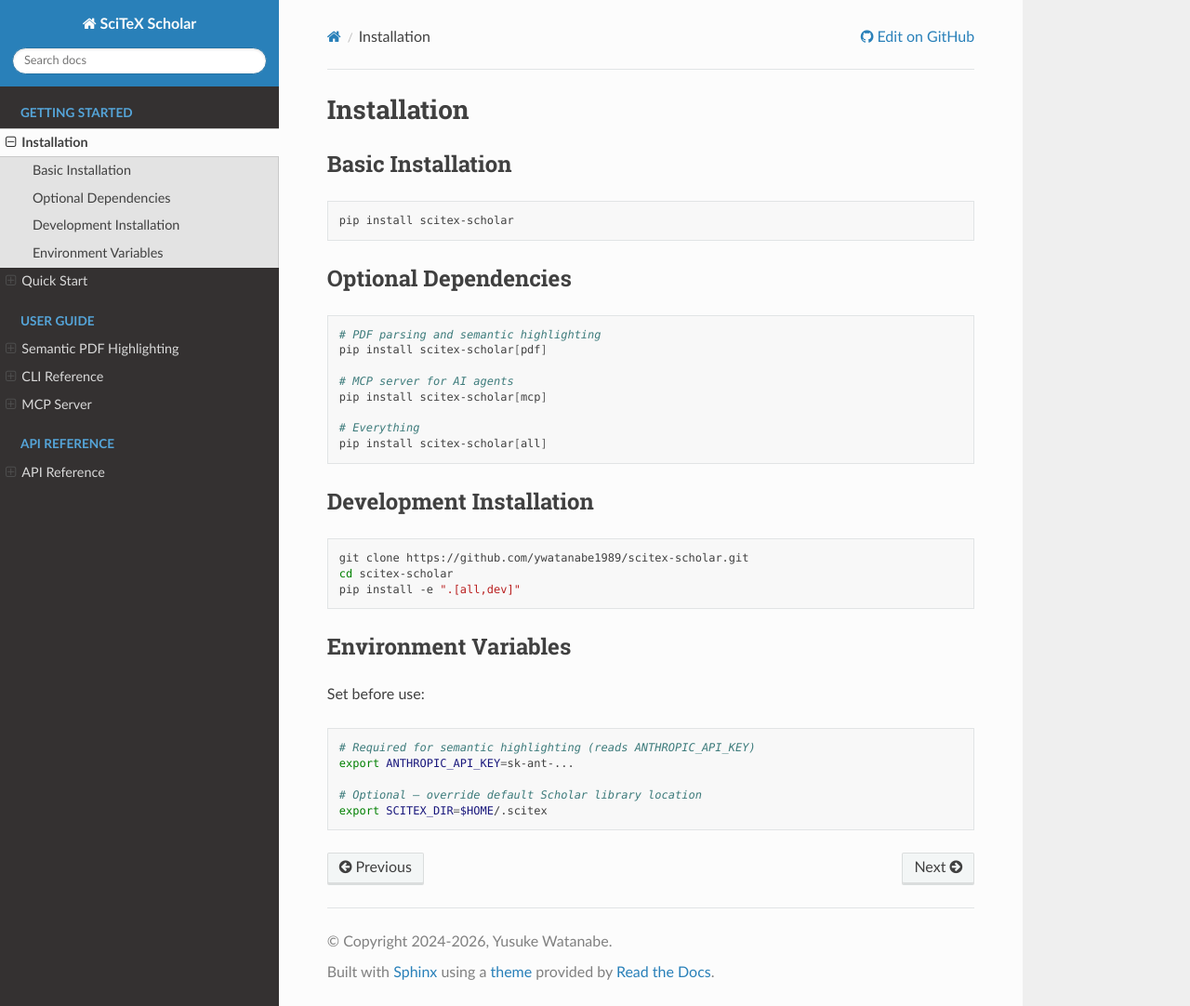
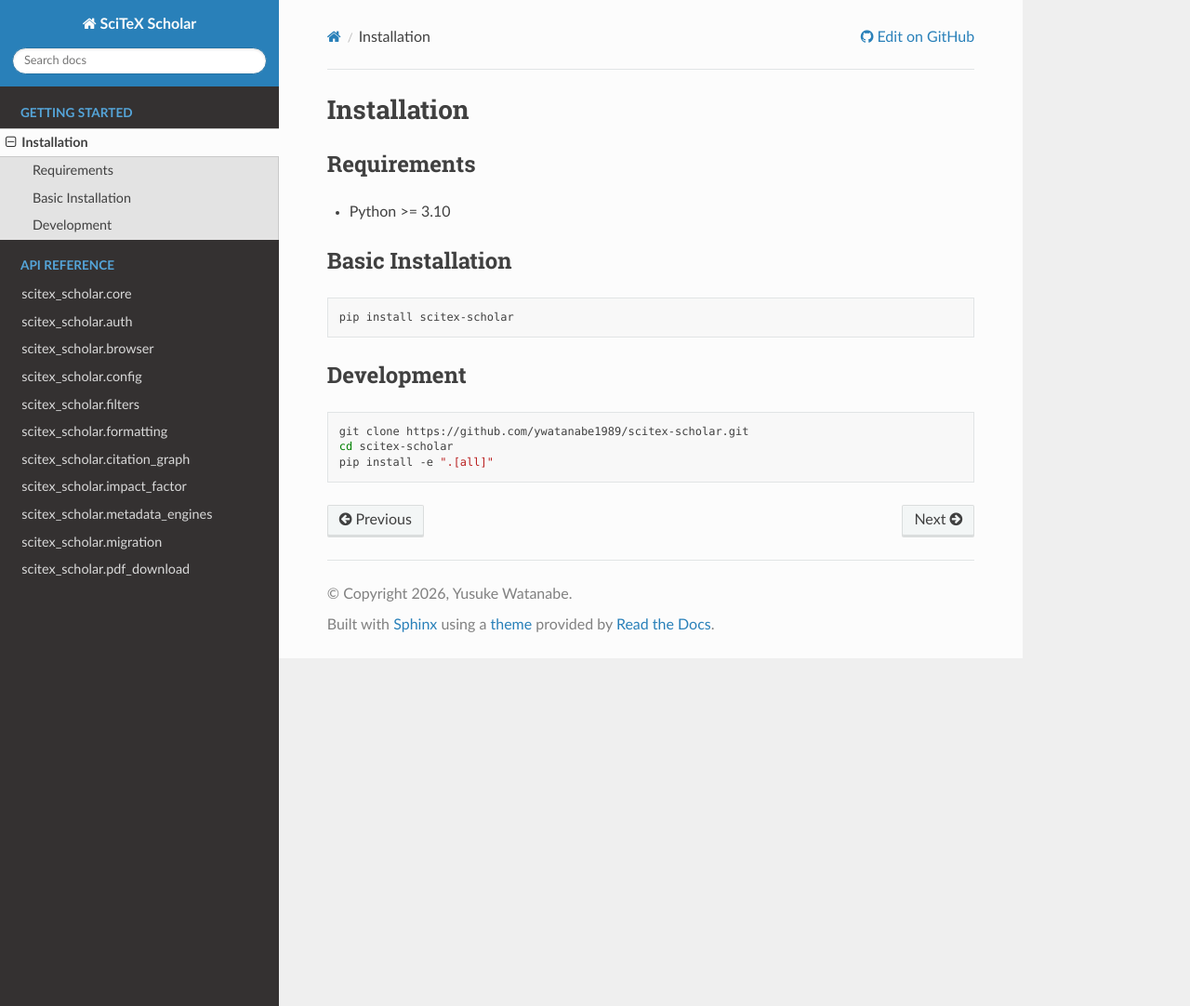
Before and after one commit to ywatanabe1989/scitex-scholar, a Sphinx documentation site: the page built from docs/sphinx/installation.rst, in a window 1280 px wide and 1082 px high. Shown: the whole window at 93% size. Built offline with Sphinx 7.4.7 and the Read the Docs theme 3.1.0, drawn with Linux system fonts in a browser that asks for light colours.

Commit message:
docs(rtd): onboard scitex-scholar to Read the Docs
Add .readthedocs.yaml + docs/sphinx/ scaffolding (conf.py, index.rst,
installation.rst, requirements.txt, api/*.rst). Builds clean locally
with sphinx-rtd-theme; autodoc_mock_imports covers heavy/optional deps.

```diff
--- /dev/null
+++ b/docs/sphinx/api/auth.rst
@@ -0,0 +1,7 @@
+scitex_scholar.auth
+===================
+
+.. automodule:: scitex_scholar.auth
+   :members:
+   :undoc-members:
+   :show-inheritance:
--- /dev/null
+++ b/docs/sphinx/api/browser.rst
@@ -0,0 +1,7 @@
+scitex_scholar.browser
+======================
+
+.. automodule:: scitex_scholar.browser
+   :members:
+   :undoc-members:
+   :show-inheritance:
--- /dev/null
+++ b/docs/sphinx/api/citation_graph.rst
@@ -0,0 +1,7 @@
+scitex_scholar.citation_graph
+=============================
+
+.. automodule:: scitex_scholar.citation_graph
+   :members:
+   :undoc-members:
+   :show-inheritance:
--- /dev/null
+++ b/docs/sphinx/api/config.rst
@@ -0,0 +1,7 @@
+scitex_scholar.config
+=====================
+
+.. automodule:: scitex_scholar.config
+   :members:
+   :undoc-members:
+   :show-inheritance:
--- /dev/null
+++ b/docs/sphinx/api/core.rst
@@ -0,0 +1,7 @@
+scitex_scholar.core
+===================
+
+.. automodule:: scitex_scholar.core
+   :members:
+   :undoc-members:
+   :show-inheritance:
--- /dev/null
+++ b/docs/sphinx/api/filters.rst
@@ -0,0 +1,7 @@
+scitex_scholar.filters
+======================
+
+.. automodule:: scitex_scholar.filters
+   :members:
+   :undoc-members:
+   :show-inheritance:
--- /dev/null
+++ b/docs/sphinx/api/formatting.rst
@@ -0,0 +1,7 @@
+scitex_scholar.formatting
+=========================
+
+.. automodule:: scitex_scholar.formatting
+   :members:
+   :undoc-members:
+   :show-inheritance:
--- /dev/null
+++ b/docs/sphinx/api/impact_factor.rst
@@ -0,0 +1,7 @@
+scitex_scholar.impact_factor
+============================
+
+.. automodule:: scitex_scholar.impact_factor
+   :members:
+   :undoc-members:
+   :show-inheritance:
--- /dev/null
+++ b/docs/sphinx/api/metadata_engines.rst
@@ -0,0 +1,7 @@
+scitex_scholar.metadata_engines
+===============================
+
+.. automodule:: scitex_scholar.metadata_engines
+   :members:
+   :undoc-members:
+   :show-inheritance:
--- /dev/null
+++ b/docs/sphinx/api/migration.rst
@@ -0,0 +1,7 @@
+scitex_scholar.migration
+========================
+
+.. automodule:: scitex_scholar.migration
+   :members:
+   :undoc-members:
+   :show-inheritance:
--- /dev/null
+++ b/docs/sphinx/api/pdf_download.rst
@@ -0,0 +1,7 @@
+scitex_scholar.pdf_download
+===========================
+
+.. automodule:: scitex_scholar.pdf_download
+   :members:
+   :undoc-members:
+   :show-inheritance:
--- a/docs/sphinx/conf.py
+++ b/docs/sphinx/conf.py
@@ -1,7 +1,4 @@
-"""Sphinx configuration for SciTeX Scholar documentation.
-
-See https://www.sphinx-doc.org/en/master/usage/configuration.html
-"""
+"""Sphinx configuration for scitex-scholar documentation."""
 
 import os
 import sys
@@ -11,7 +8,7 @@
 # -- Project information -----------------------------------------------------
 
 project = "SciTeX Scholar"
-copyright = "2024-2026, Yusuke Watanabe"
+copyright = "2026, Yusuke Watanabe"
 author = "Yusuke Watanabe"
 
 try:
@@ -44,18 +41,8 @@
     "exclude-members": "__weakref__",
 }
 
-# Optional deps that should not block RTD if missing on the build image.
-autodoc_mock_imports = [
-    "anthropic",
-    "pymupdf",
-    "fitz",
-    "playwright",
-    "mcp",
-    "fastmcp",
-    "scitex",
-    "scitex_browser",
-    "scitex_repro",
-]
+# Mock optional / heavy deps so autodoc never fails on missing imports.
+autodoc_mock_imports = ['mcp', 'playwright', 'aiohttp', 'pymupdf', 'fitz', 'bs4', 'beautifulsoup4', 'bibtexparser', 'feedparser', 'httpx', 'nest_asyncio', 'pandas', 'pydantic', 'yaml', 'requests', 'sql_manager', 'sqlalchemy', 'tenacity', 'tqdm', 'scitex', 'scitex_io', 'scitex_browser', 'scitex_logging']
 
 autosummary_generate = True
 
@@ -93,7 +80,6 @@
 }
 
 html_static_path = ["_static"]
-html_logo = "../scitex-logo-banner.png"
 html_title = f"{project} v{release}"
 html_short_title = project
 
@@ -101,17 +87,9 @@
     "display_github": True,
     "github_user": "ywatanabe1989",
     "github_repo": "scitex-scholar",
-    "github_version": "main",
+    "github_version": "develop",
     "conf_py_path": "/docs/sphinx/",
 }
-
-# -- Intersphinx -------------------------------------------------------------
-
-intersphinx_mapping = {
-    "python": ("https://docs.python.org/3", None),
-}
-
-# -- MyST --------------------------------------------------------------------
 
 myst_enable_extensions = [
     "dollarmath",
@@ -124,3 +102,8 @@
     "substitution",
     "tasklist",
 ]
+
+intersphinx_mapping = {
+    "python": ("https://docs.python.org/3", None),
+    "numpy": ("https://numpy.org/doc/stable/", None),
+}
--- a/docs/sphinx/installation.rst
+++ b/docs/sphinx/installation.rst
@@ -1,5 +1,10 @@
 Installation
 ============
+
+Requirements
+------------
+
+- Python >= 3.10
 
 Basic Installation
 ------------------
@@ -8,38 +13,11 @@
 
    pip install scitex-scholar
 
-Optional Dependencies
----------------------
-
-.. code-block:: bash
-
-   # PDF parsing and semantic highlighting
-   pip install scitex-scholar[pdf]
-
-   # MCP server for AI agents
-   pip install scitex-scholar[mcp]
-
-   # Everything
-   pip install scitex-scholar[all]
-
-Development Installation
-------------------------
+Development
+-----------
 
 .. code-block:: bash
 
    git clone https://github.com/ywatanabe1989/scitex-scholar.git
    cd scitex-scholar
-   pip install -e ".[all,dev]"
-
-Environment Variables
----------------------
-
-Set before use:
-
-.. code-block:: bash
-
-   # Required for semantic highlighting (reads ANTHROPIC_API_KEY)
-   export ANTHROPIC_API_KEY=sk-ant-...
-
-   # Optional — override default Scholar library location
-   export SCITEX_DIR=$HOME/.scitex
+   pip install -e ".[all]"
```
Also changed, not shown: docs/sphinx/index.rst (+12 -45 lines), .readthedocs.yaml, 1 other file.
